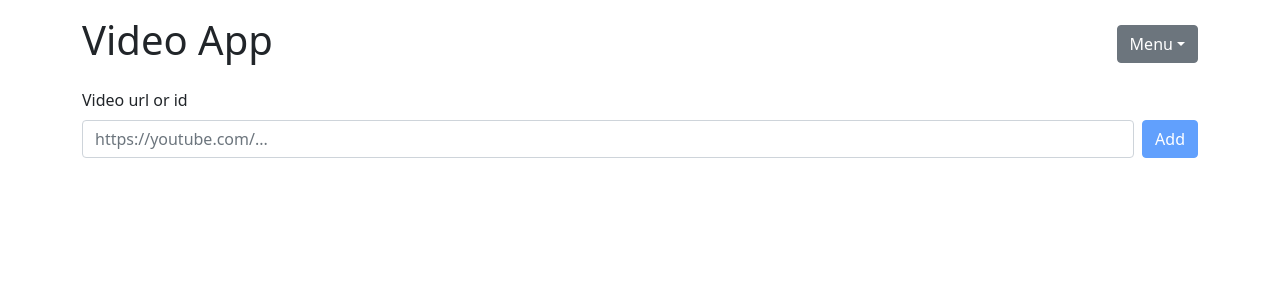
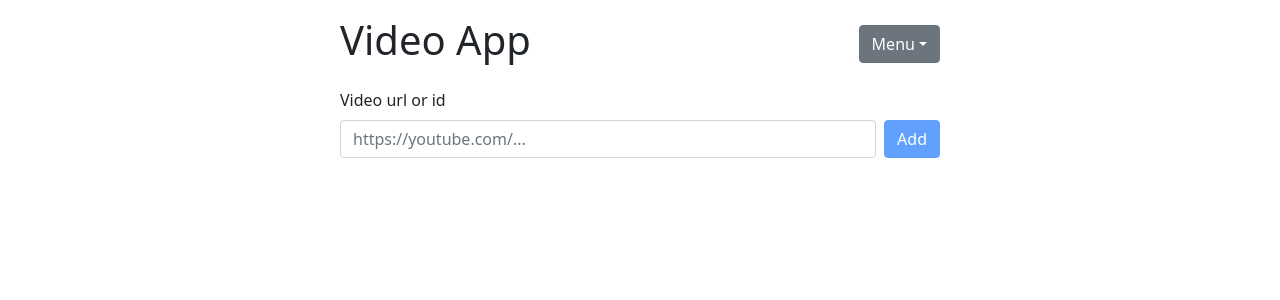
Before and after one commit to tomek-ch/video-app-redux, a React (Create React App) app: page / in a window 1280 px wide. Shown: the top 300 px of the page. Built offline with nearby package versions, Linux system fonts and the light colour scheme.

Commit message:
Add max width to the top part of the page

```diff
--- a/src/components/Header.tsx
+++ b/src/components/Header.tsx
@@ -23,7 +23,7 @@
   const [dropdownOpen, toggleDropdown] = useToggle();
 
   return (
-    <header className="d-flex align-items-center justify-content-between my-3">
+    <header className="d-flex align-items-center justify-content-between my-3 top">
       <h1>Video App</h1>
       <nav>
         <Dropdown isOpen={dropdownOpen} toggle={toggleDropdown}>
--- a/src/components/NewVideoForm.tsx
+++ b/src/components/NewVideoForm.tsx
@@ -11,6 +11,7 @@
 
   return (
     <Form
+      className="top"
       onSubmit={async (e) => {
         e.preventDefault();
         const video = await getVideo(text);
--- a/src/index.css
+++ b/src/index.css
@@ -1,3 +1,9 @@
 html {
   scroll-behavior: auto !important;
 }
+
+.top {
+  max-width: 600px;
+  flex-grow: 1;
+  margin: auto;
+}
```
